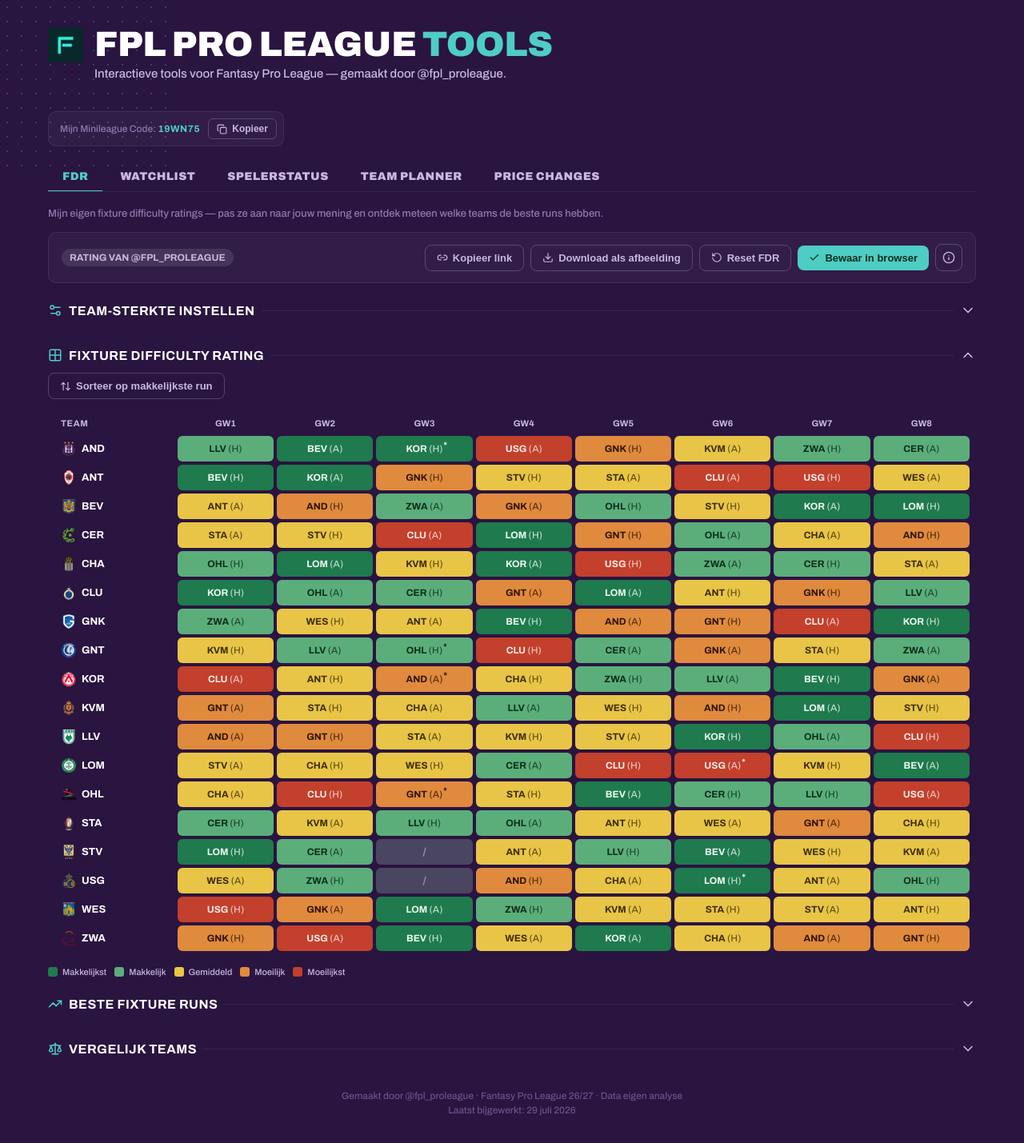
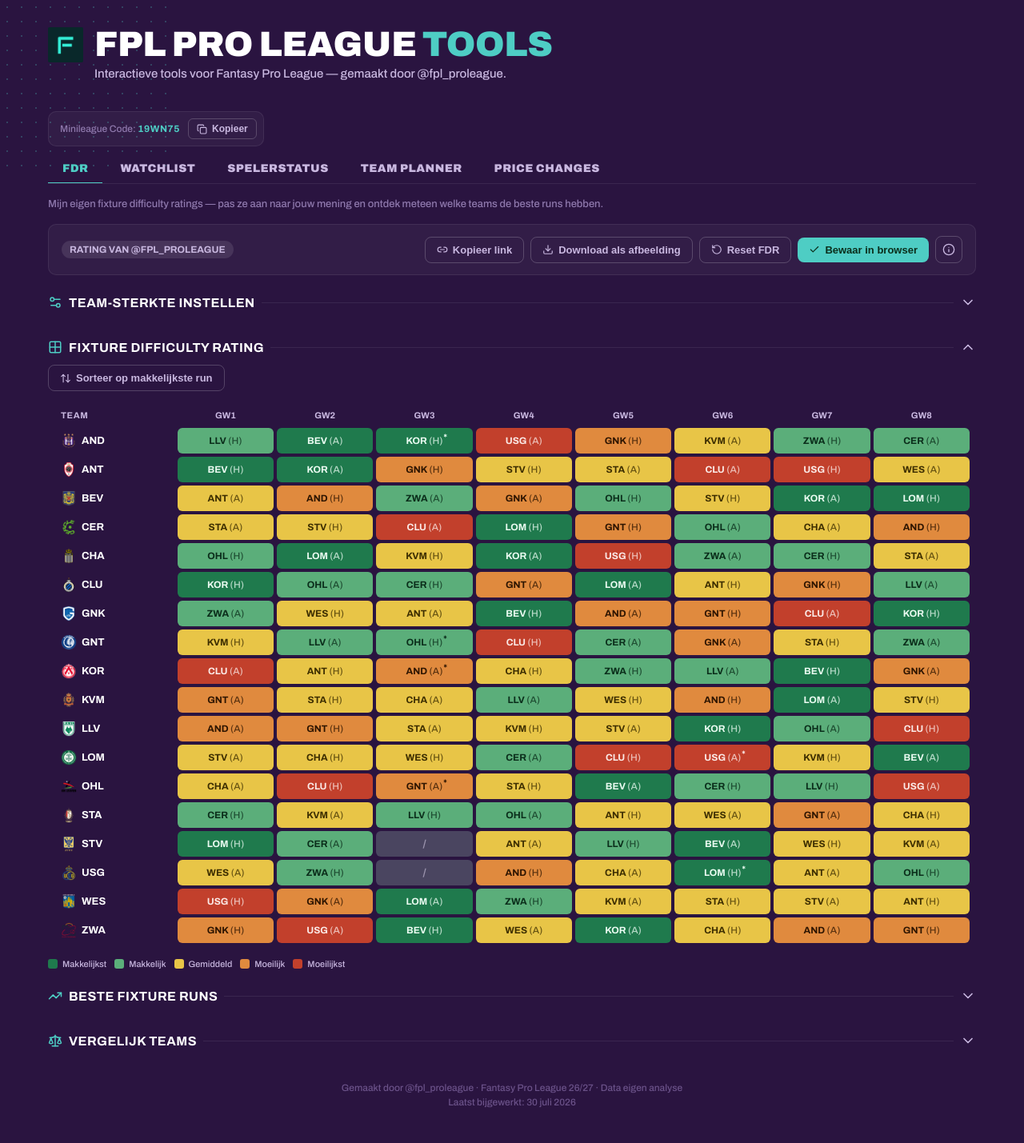
Before and after one commit to fplproleague/jpl-fdr-tool, a React (Vite) app: page / in a window 1280 px wide. Shown: the whole page at 80% size. Built offline with nearby package versions, Linux system fonts and the light colour scheme.

Commit message:
Update FDRTool.jsx

```diff
--- a/src/FDRTool.jsx
+++ b/src/FDRTool.jsx
@@ -99,7 +99,7 @@ const TABS = [
 
 const GW_COUNT = 8;
 const MINILEAGUE_CODE = '19WN75';
-const LAST_UPDATED = '29 juli 2026';
+const LAST_UPDATED = '30 juli 2026';
 // Handmatig wekelijks bij te werken, net als LAST_UPDATED — markeert de "huidige" gameweek in de
 // hoofdtabel en bepaalt vanaf waar de mini-fixture-strip in de watch list start.
 const CURRENT_GW = 1;
@@ -924,11 +924,11 @@ export default function FDRTool() {
 
         <div style={{
           display: 'flex', alignItems: 'center', gap: '10px', flexWrap: 'wrap',
-          marginBottom: '20px', padding: '8px 8px 8px 14px', width: 'fit-content',
+          marginBottom: '10px', padding: '8px 8px 8px 14px', width: 'fit-content',
           background: 'rgba(255,255,255,0.04)', border: '1px solid rgba(255,255,255,0.08)', borderRadius: '10px'
         }}>
           <span style={{ color: '#8F79AD', fontSize: '12px' }}>
-            Mijn Minileague Code: <strong style={{ color: '#4ECDC4', fontWeight: 700, letterSpacing: '0.05em' }}>{MINILEAGUE_CODE}</strong>
+            Minileague Code: <strong style={{ color: '#4ECDC4', fontWeight: 700, letterSpacing: '0.05em' }}>{MINILEAGUE_CODE}</strong>
           </span>
           <button onClick={handleCopyMinileagueCode} style={{
             display: 'flex', alignItems: 'center', justifyContent: 'center', gap: '6px',
@@ -941,7 +941,7 @@ export default function FDRTool() {
         </div>
 
         <div className="fdr-tabs" style={{
-          display: 'flex', gap: '4px', marginBottom: '20px', borderBottom: '1px solid rgba(255,255,255,0.08)',
+          display: 'flex', gap: '4px', marginBottom: '18px', borderBottom: '1px solid rgba(255,255,255,0.08)',
           overflowX: 'auto', flexWrap: 'nowrap'
         }}>
           {TABS.map(tab => {
@@ -965,7 +965,7 @@ export default function FDRTool() {
 
         {activeTab === 'fdr' && (
         <>
-        <p style={{ color: '#8F79AD', fontSize: '13px', marginBottom: '16px' }}>
+        <p style={{ color: '#8F79AD', fontSize: '13px', marginBottom: '18px' }}>
           Mijn eigen fixture difficulty ratings — pas ze aan naar jouw mening en ontdek meteen welke teams de beste runs hebben.
         </p>
         <div className="fpl-toolbar" style={{
```
